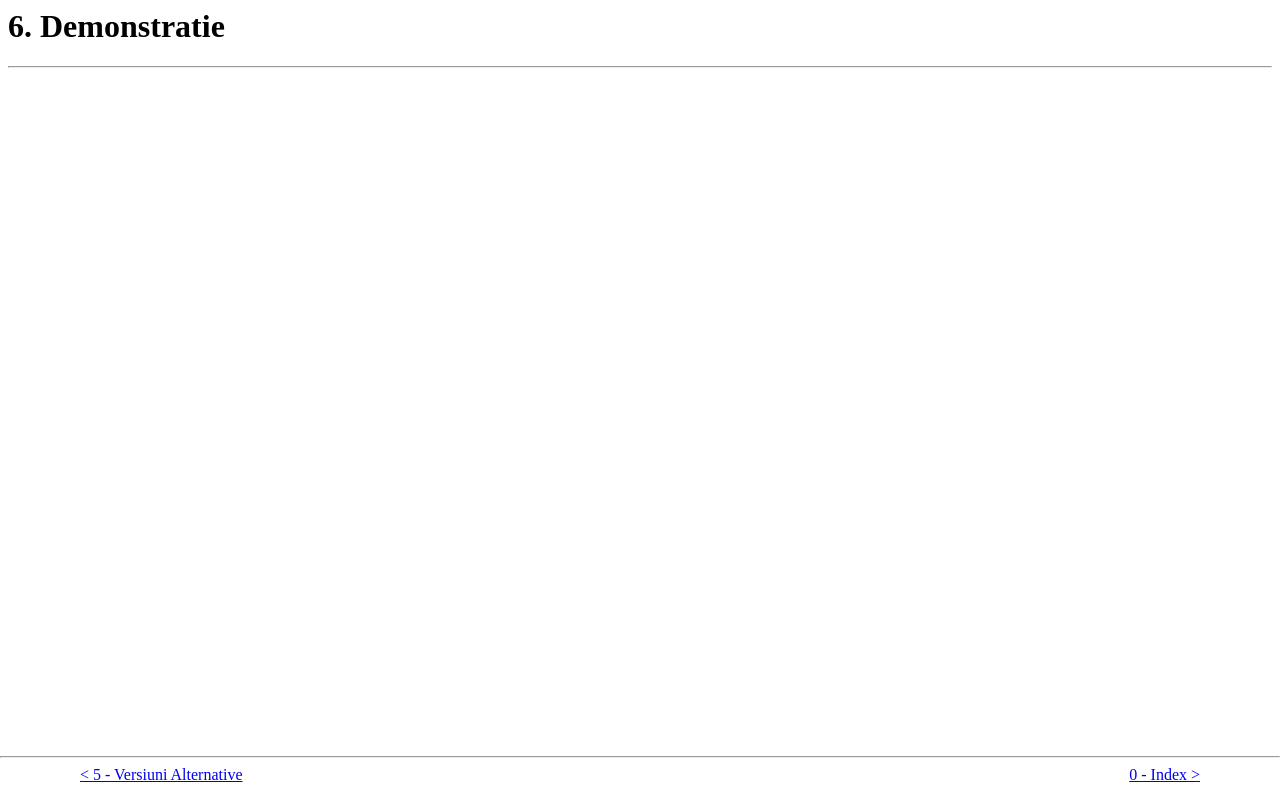
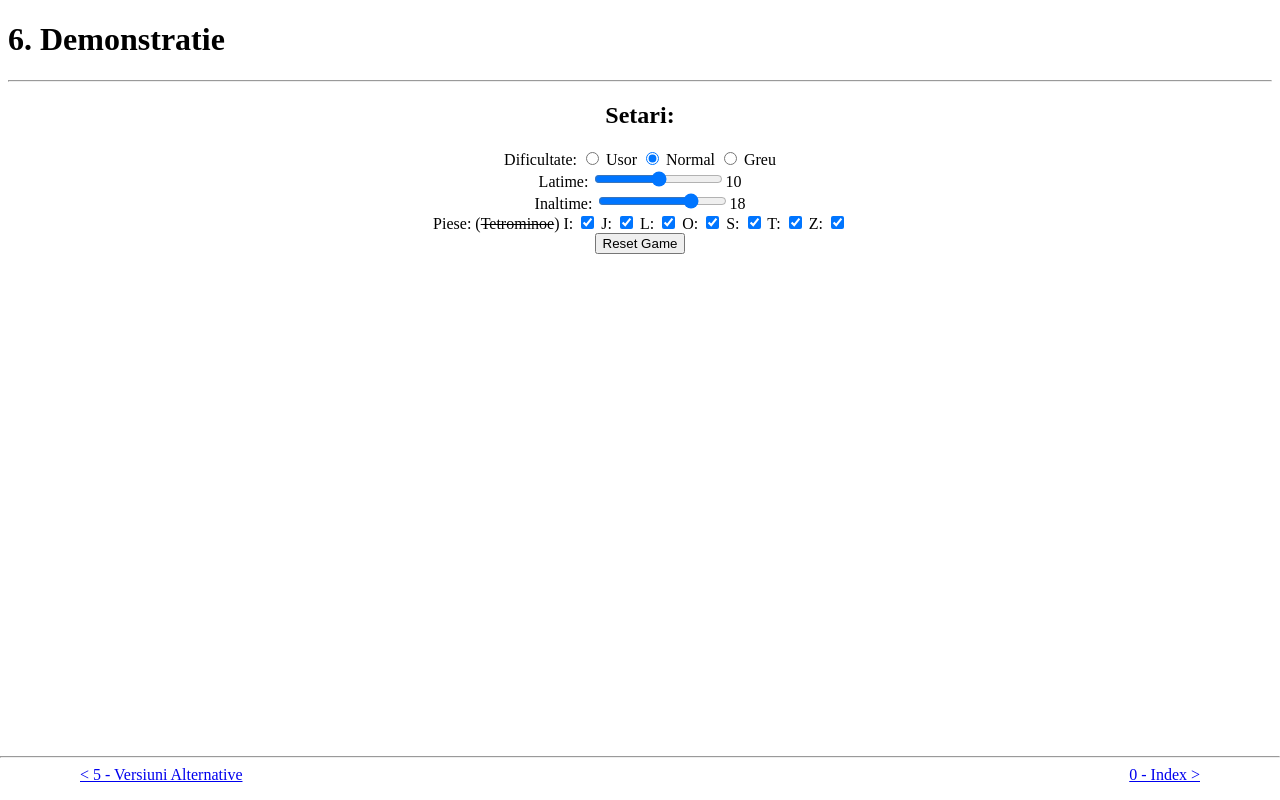
Before and after one commit to CosminPerRam/AboutTetris, a plain HTML site: page pages/6_demonstratie.html in a window 1280 px wide. Drawn offline with Linux system fonts and the light colour scheme.

Commit message:
Add Demonstration page (incomplete)

```diff
--- a/pages/6_demonstratie.html
+++ b/pages/6_demonstratie.html
@@ -1,3 +1,4 @@
+<!DOCTYPE html>
 <html lang="ro">
     <style>
 
@@ -7,6 +8,7 @@
         <meta charset="UTF-8">
         <title>Tetris - Demonstratie</title>
         <link rel="stylesheet" href="../common.css">
+        <script src="../src/6_demonstratie.js"></script>
     </head>
 
     <header>
@@ -14,7 +16,31 @@
         <hr>
     </header>
     <body>
-
+        <div style="display: block" class="centered">
+            <h2>Setari:</h2>
+            <label>Dificultate: </label>
+            <input type="radio" id="dificultate_usor" name="dificultate" value="0">
+            <label for="dificultate_usor">Usor</label>
+            <input type="radio" id="dificultate_normal" name="dificultate" value="1" checked>
+            <label for="dificultate_normal">Normal</label>
+            <input type="radio" id="dificultate_greu" name="dificultate" value="2">
+            <label for="dificultate_greu">Greu</label>
+            <br>
+            <label for="settings_width">Latime: </label><input type="range" min="8" max="12" value="10" class="slider" id="settings_width"/><label id="width_value">10</label>
+            <br>
+            <label for="settings_height">Inaltime: </label><input type="range" min="12" max="20" value="18" class="slider" id="settings_height"/><label id="height_value">18</label>
+            <br>
+            <label>Piese: (</label><strike>Tetrominoe</strike><label>)</label>
+            <label for="settings_piece_i">I: </label><input type="checkbox" id="settings_piece_i" checked>
+            <label for="settings_piece_j">J: </label><input type="checkbox" id="settings_piece_j" checked>
+            <label for="settings_piece_l">L: </label><input type="checkbox" id="settings_piece_l" checked>
+            <label for="settings_piece_o">O: </label><input type="checkbox" id="settings_piece_o" checked>
+            <label for="settings_piece_s">S: </label><input type="checkbox" id="settings_piece_s" checked>
+            <label for="settings_piece_t">T: </label><input type="checkbox" id="settings_piece_t" checked>
+            <label for="settings_piece_z">Z: </label><input type="checkbox" id="settings_piece_z" checked>
+            <br>
+            <input type="button" id="reset" value="Reset Game">
+        </div>
     </body>
     <footer>
         <hr>
--- /dev/null
+++ b/src/6_demonstratie.js
@@ -0,0 +1,25 @@
+
+let settings_width_text;
+let settings_width_slider;
+let settings_height_text;
+let settings_height_slider;
+
+function slider_change(text, slider) {
+    return function () {
+        text.textContent = slider.value;
+    }
+}
+
+// init
+onload = function init() {
+    settings_width_slider = document.getElementById("settings_width");
+    settings_width_text = document.getElementById("width_value");
+    settings_width_slider.onclick = slider_change(settings_width_text, settings_width_slider);
+
+    settings_height_slider = document.getElementById("settings_height");
+    settings_height_text = document.getElementById("height_value");
+    settings_height_slider.onclick = slider_change(settings_height_text, settings_height_slider);
+
+    slider_change(settings_width_text, settings_width_slider)();
+    slider_change(settings_height_text, settings_height_slider)();
+}
```
Also changed, not shown: index.html (+2 -3 lines), pages/1_despre.html (+8 -5 lines), pages/2_joc.html (+2 -1 lines), pages/3_istorie.html (+5 -4 lines), pages/4_receptie.html (+2 -1 lines), pages/5_versiuni_alternative.html (+3 -2 lines), assets/all_tetrominos.png.
